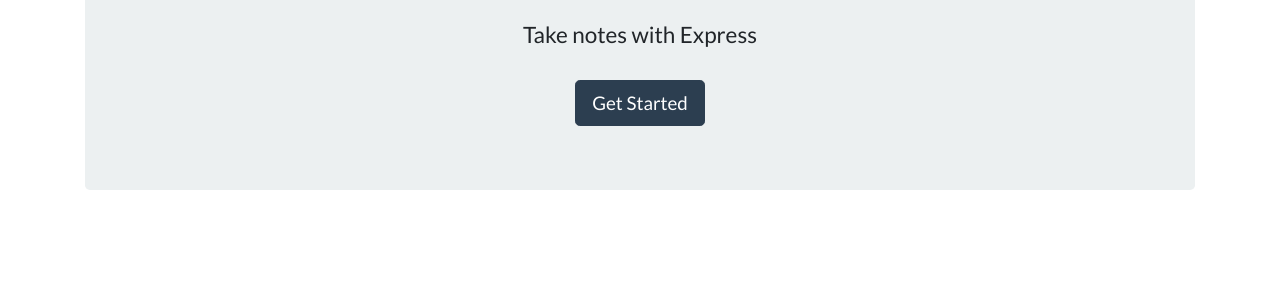
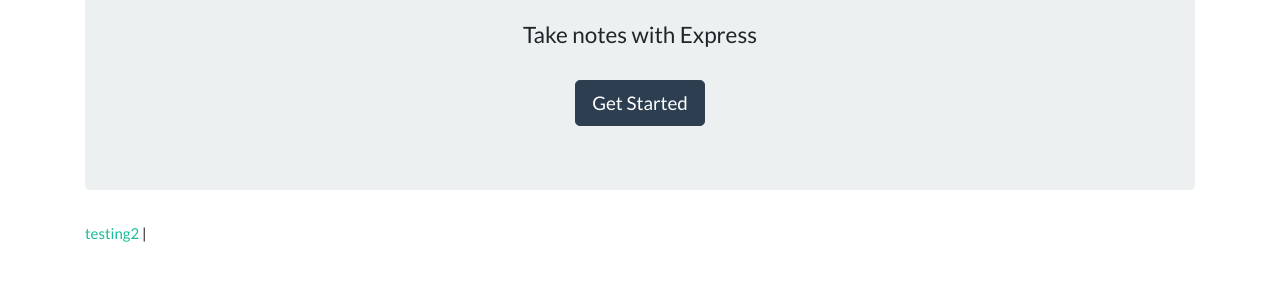
Before and after one commit to Danaalami-cloud/Cool-note-taker, a website: page public/index.html in a window 1280 px wide. Shown: the part 285-566 px from the top of the page. Drawn offline with nearby package versions, Linux system fonts and the light colour scheme; no server answers.

Commit message:
added api routes to index and notes.html

```diff
--- a/public/index.html
+++ b/public/index.html
@@ -21,6 +21,14 @@
       <a class="btn btn-primary btn-lg mt-4" href="/notes" role="button">Get Started</a>
     </div>
   </div>
+  <footer class="footer">
+    <div class="container">
+      <p>
+        <a href="/api/notes">testing2</a> |
+
+      </p>
+    </div>
+  </footer>
   <script src="/assets/js/index.js"></script>
 </body>
 
```
Also changed, not shown: public/notes.html (+8 -0 lines).
